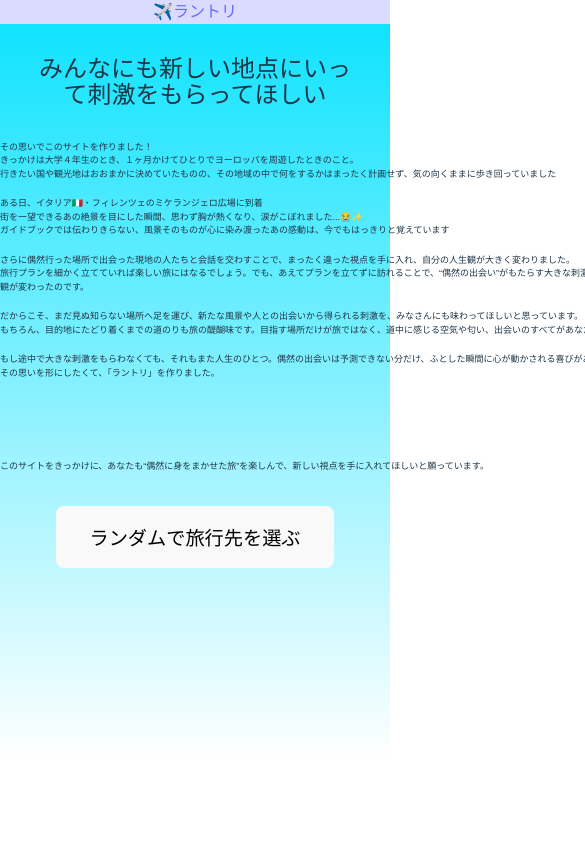
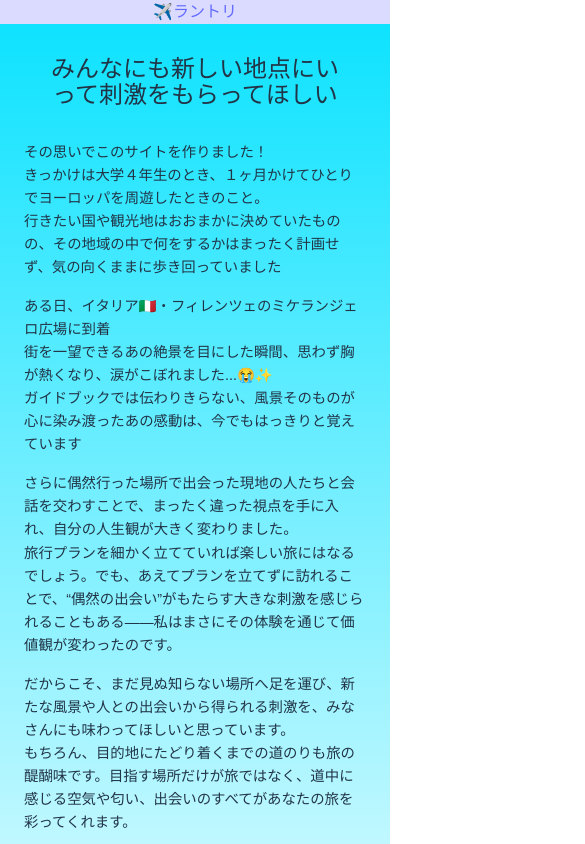
Before and after one commit to hariiii18/randomTrip, a React (Vite) app: page /randomTrip/reason in a window 390 px wide. Shown: the top 844 px of the page, 585 px wide, since content can reach past the window. Built offline with nearby package versions, Linux system fonts and the light colour scheme.

Commit message:
修正版3

```diff
--- a/src/pages/Reason.css
+++ b/src/pages/Reason.css
@@ -1,12 +1,32 @@
 @charset "utf-8";
 
-@media(width <= 600px) {
-  .container h1 {
-    font-size: 16px;
-  }
+.container {
+  padding: 0 1rem;         /* サイドに余白をつくる */
+}
 
-  .container p {
-    width: 100%;
-    font-size: 9px;
+.container h1 {
+  font-size: 24px;
+}
+
+.reason-text {
+  max-width: 800px;
+  margin: 0 auto;
+  font-size: 1.1rem;
+  line-height: 1.6;
+  word-break: break-word;
+}
+
+/* 小さな画面では文字を少し小さく */
+@media (max-width: 800px) {
+  .reason-text {
+    font-size: 0.95rem;
+    padding: 0 0.5rem;
   }
 }
+
+/* もっと小さい画面 (スマホ) */
+@media (max-width: 500px) {
+  .reason-text {
+    font-size: 0.9rem;
+  }
+}
--- a/src/pages/Reason.jsx
+++ b/src/pages/Reason.jsx
@@ -14,10 +14,10 @@ export default function Reason() {
         </a>
       </header>
       <div className="container">
-        <h1 style={{ fontSize: "24px", textAlign: "center" }}>
+        <h1 style={{ textAlign: "center", }}>
           みんなにも新しい地点にいって刺激をもらってほしい
         </h1>
-        <div style={{ width: "100vh", margin: "0 auto", fontSize: "18px" }}>
+        <div className="reason-text">
           <p style={{ marginBottom: "1rem" }}>
             その思いでこのサイトを作りました！<br />
             きっかけは大学４年生のとき、１ヶ月かけてひとりでヨーロッパを周遊したときのこと。<br />
```
